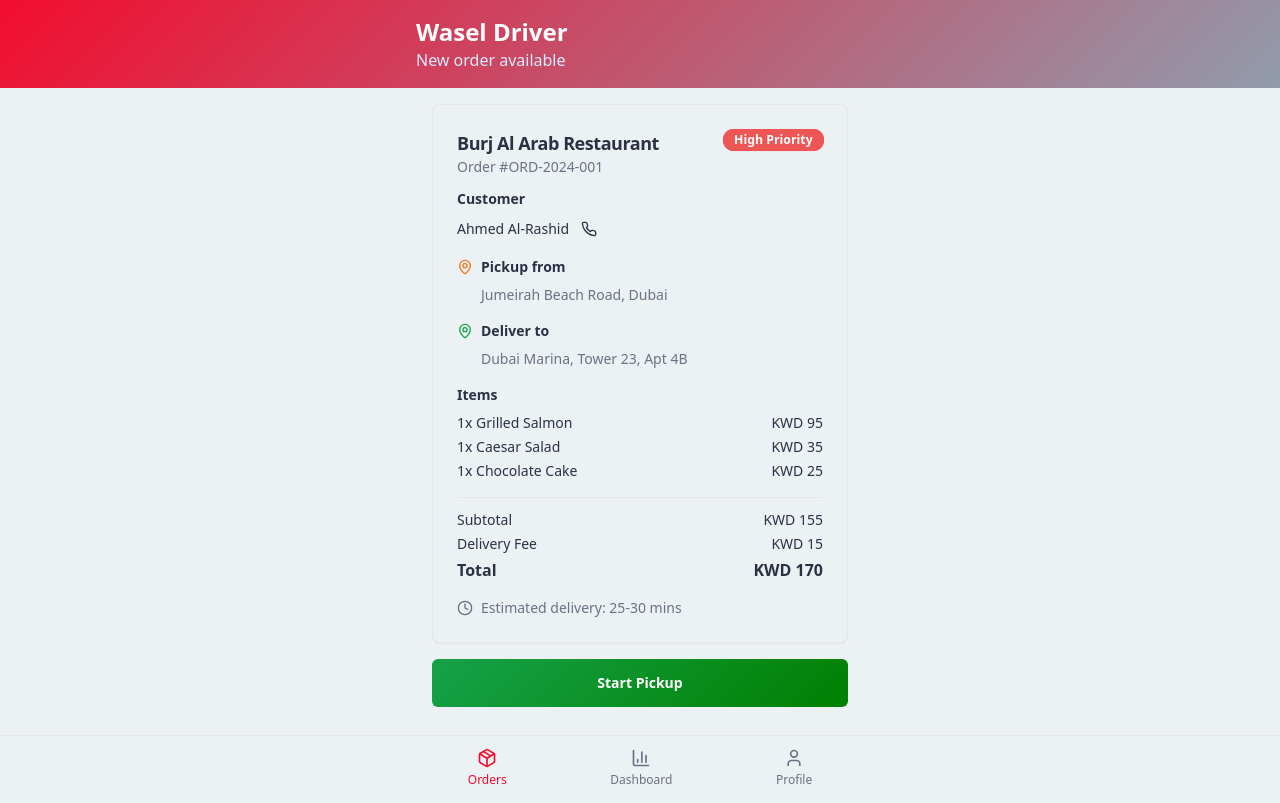
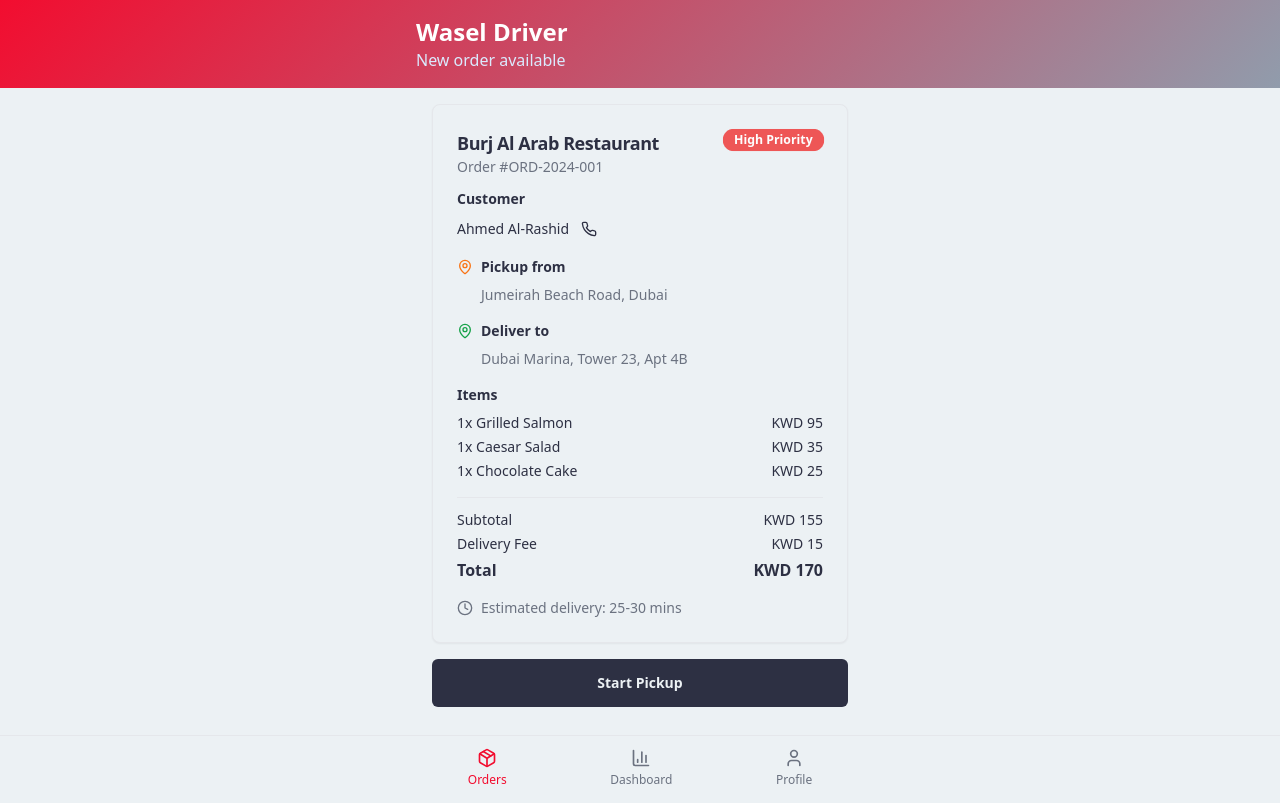
Before and after one commit to sedra-asrawi/wasel-flow-ai, a React (Vite) app: page / in a window 1280 px wide. Built offline with nearby package versions, Linux system fonts and the light colour scheme.

Commit message:
Update button color
Change the "Start Pickup" button color to the specified text color.

```diff
--- a/src/pages/Index.tsx
+++ b/src/pages/Index.tsx
@@ -137,7 +137,7 @@ const Index = () => {
           {!orderAccepted ? (
             <Button
               onClick={handlePickup}
-              className="w-full h-12 bg-gradient-success text-white font-semibold"
+              className="w-full h-12 bg-foreground text-background font-semibold"
               size="lg"
             >
               Start Pickup
```
